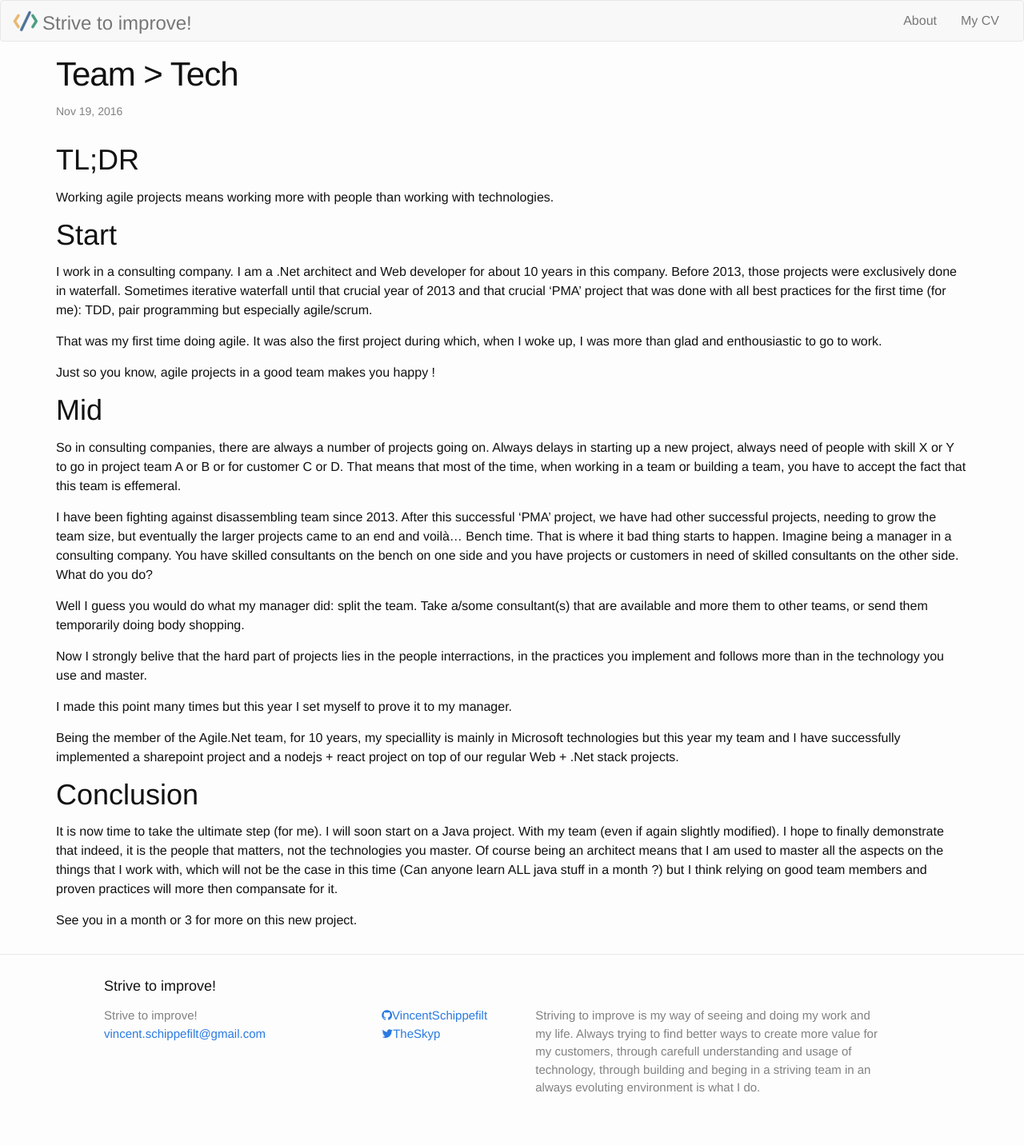
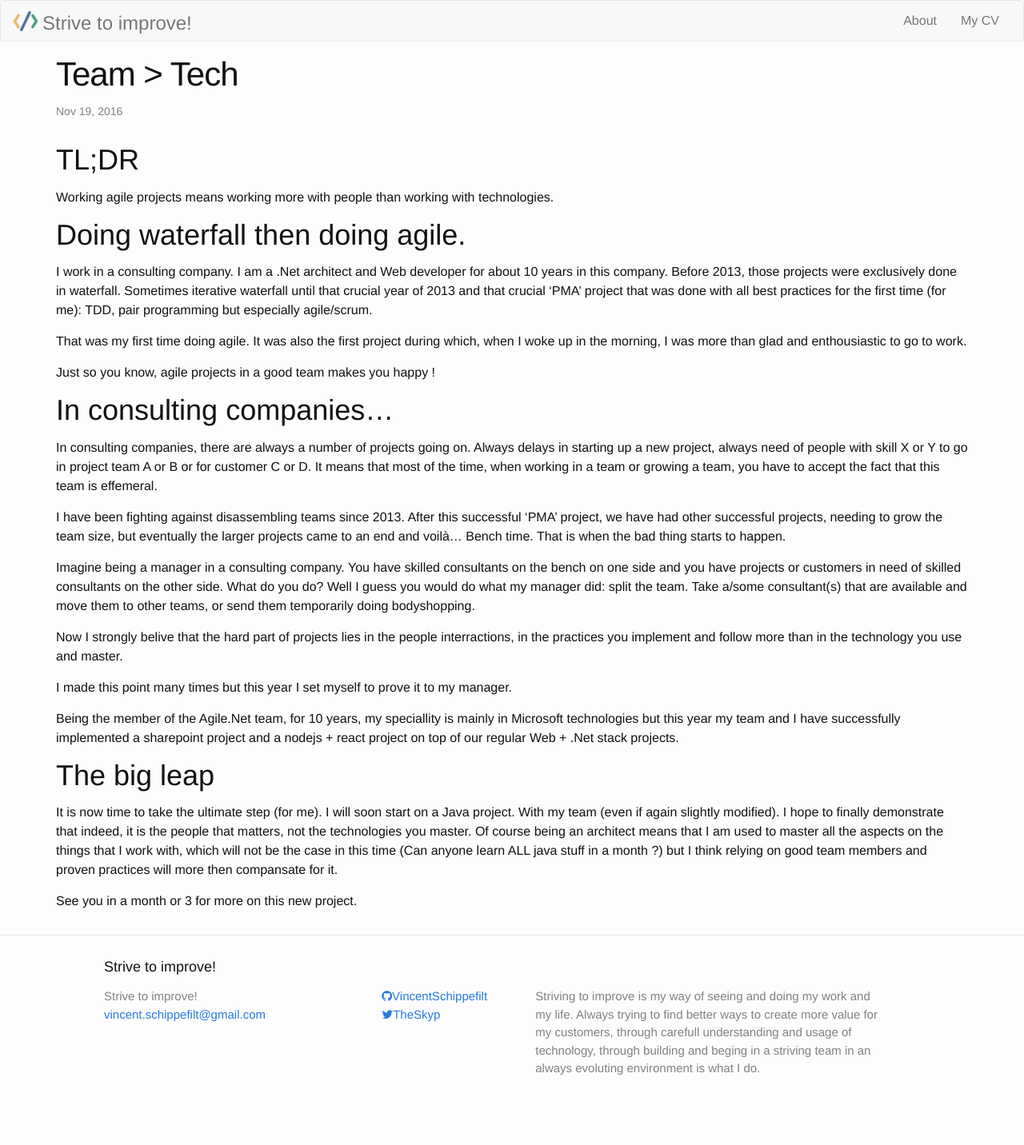
Before and after one commit to VincentSchippefilt/VincentSchippefilt.github.io, a Jekyll site: the page built from _posts/2016-11-19-team-above-tech.markdown, in a window 1280 px wide. Shown: the whole page at 80% size. Built offline with Jekyll 4.4.1, drawn with Linux system fonts in a browser that asks for light colours; nearby versions of some CDN libraries; after the commit the page ends 1408 px from its top, so only the background shows below that.

Commit message:
finished new blog post

```diff
--- a/_posts/2016-11-19-team-above-tech.markdown
+++ b/_posts/2016-11-19-team-above-tech.markdown
@@ -9,35 +9,39 @@ TL;DR
 =====
 Working agile projects means working more with people than working with technologies.
 
-Start
+Doing waterfall then doing agile.
 ===
 
 I work in a consulting company. I am a .Net architect and Web developer for about 10 years in this company.
 Before 2013, those projects were exclusively done in waterfall.
 Sometimes iterative waterfall until that crucial year of 2013 and that crucial 'PMA' project that was done with all best practices for the first time (for me): TDD, pair programming but especially agile/scrum.
 
-That was my first time doing agile. It was also the first project during which, when I woke up, I was more than glad and enthousiastic to go to work.
+That was my first time doing agile. It was also the first project during which, when I woke up in the morning, I was more than glad and enthousiastic to go to work.
 
 Just so you know, agile projects in a good team makes you happy !
 
-Mid
+In consulting companies...
 ===
 
-So in consulting companies, there are always a number of projects going on. Always delays in starting up a new project, always need of people with skill X or Y to go in project team A or B or for customer C or D. That means that most of the time, when working in a team or building a team, you have to accept the fact that this team is effemeral.
+In consulting companies, there are always a number of projects going on.
+Always delays in starting up a new project, always need of people with skill X or Y to go in project team A or B or for customer C or D.
+It means that most of the time, when working in a team or growing a team, you have to accept the fact that this team is effemeral.
 
-I have been fighting against disassembling team since 2013. After this successful 'PMA' project, we have had other successful projects, needing to grow the team size, but eventually the larger projects came to an end and voilà... Bench time. That is where it bad thing starts to happen.
-Imagine being a manager in a consulting company. You have skilled consultants on the bench on one side and you have projects or customers in need of skilled consultants on the other side. What do you do?
+I have been fighting against disassembling teams since 2013. After this successful 'PMA' project, we have had other successful projects, needing to grow the team size, but eventually the larger projects came to an end and voilà...
+Bench time. That is when the bad thing starts to happen.
 
-Well I guess you would do what my manager did: split the team. Take a/some consultant(s) that are available and more them to other teams, or send them temporarily doing body shopping.
+Imagine being a manager in a consulting company.
+You have skilled consultants on the bench on one side and you have projects or customers in need of skilled consultants on the other side. What do you do?
+Well I guess you would do what my manager did: split the team. Take a/some consultant(s) that are available and move them to other teams, or send them temporarily doing bodyshopping.
 
-Now I strongly belive that the hard part of projects lies in the people interractions, in the practices you implement and follows more than in the technology you use and master.
+Now I strongly belive that the hard part of projects lies in the people interractions, in the practices you implement and follow more than in the technology you use and master.
 
 I made this point many times but this year I set myself to prove it to my manager.
 
 Being the member of the Agile.Net team, for 10 years, my speciallity is mainly in Microsoft technologies but this year my team and I have successfully implemented a sharepoint project and a nodejs + react project on top of our regular Web + .Net stack projects.
 
 
-Conclusion
+The big leap
 ===
 
 It is now time to take the ultimate step (for me). I will soon start on a Java project. With my team (even if again slightly modified). I hope to finally demonstrate that indeed, it is the people that matters, not the technologies you master. Of course being an architect means that I am used to master all the aspects on the things that I work with, which will not be the case in this time (Can anyone learn ALL java stuff in a month ?) but I think relying on good team members and proven practices will more then compansate for it.
```
